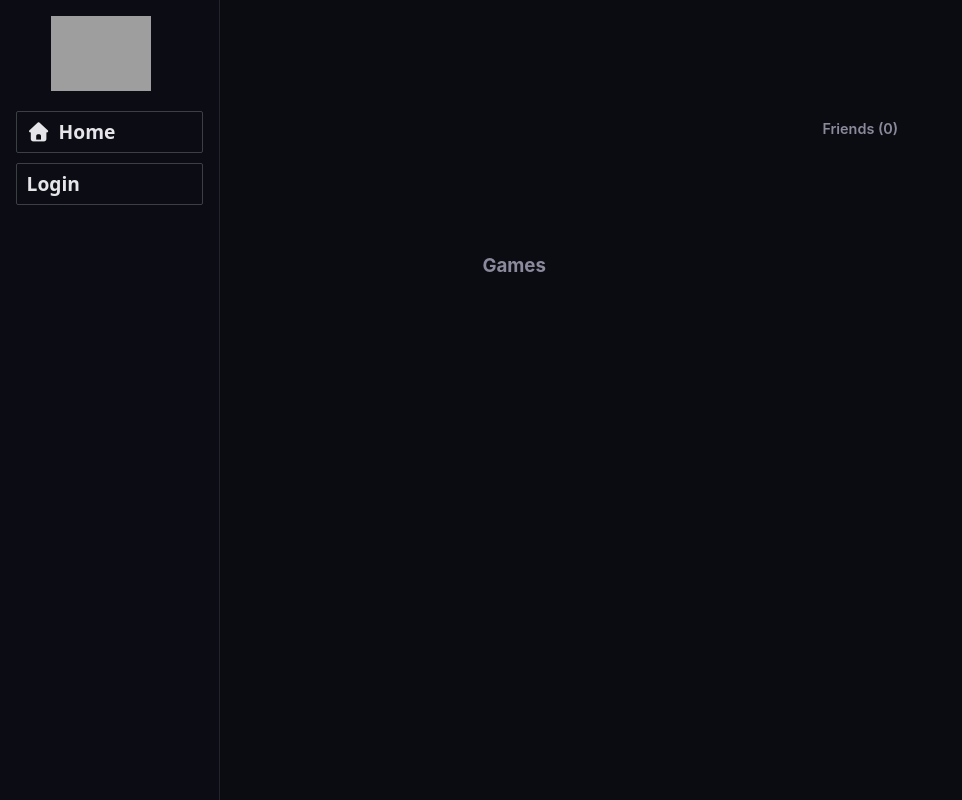
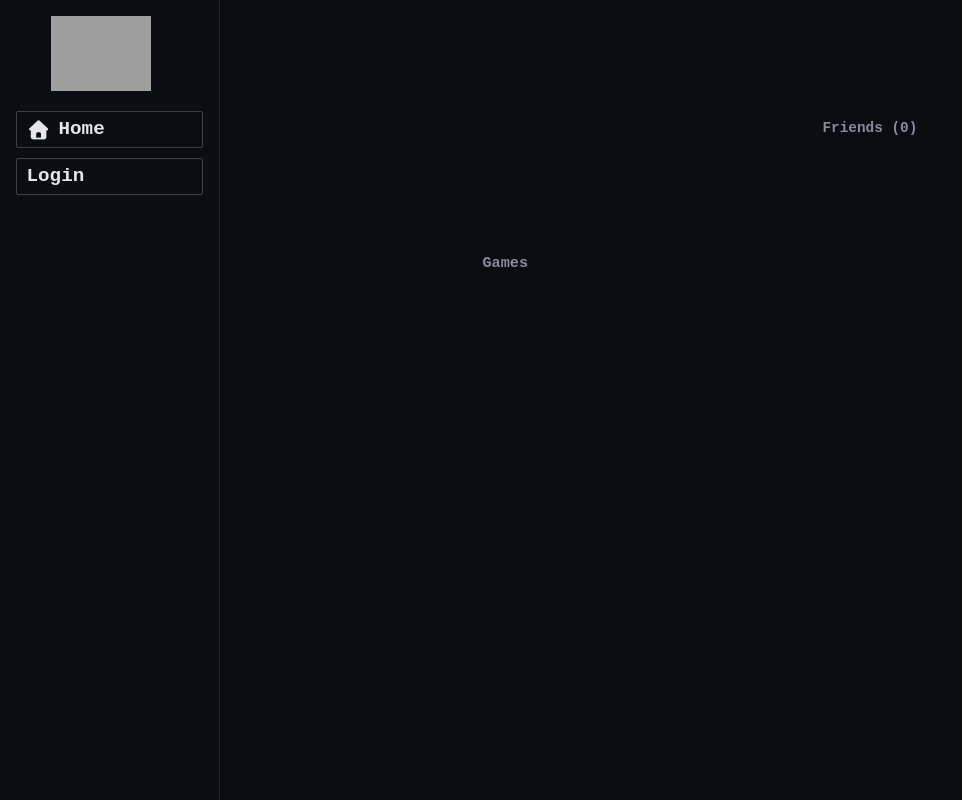
Before and after one commit to kindtracker/vortex-custom-client, a plain HTML site: page home.html in a window 1280 px wide. Shown: the whole page, without its empty margins (0-962 px from the left). Drawn offline with Linux system fonts and the light colour scheme; no server answers; grey boxes are pictures that could not be loaded.

Commit message:
use monospace font

```diff
--- a/style.css
+++ b/style.css
@@ -1,7 +1,7 @@
 body {
   background-color: #0b0b12;
   color: #e5e5ea;
-  font-family: -apple-system, BlinkMacSystemFont, "Segoe UI", Roboto, "Helvetica Neue", "Noto Sans", Arial, sans-serif, "Apple Color Emoji", "Segoe UI Emoji", "Segoe UI Symbol", "Noto Color Emoji";
+  font-family: monospace;
   margin: 0;
 }
 
@@ -34,7 +34,6 @@ body {
   text-decoration: none;
   font-weight: 600;
   font-size: 1.5vw;
-  font-family: 'Figtree', system-ui, -apple-system, sans-serif;
   border-radius: 2px;
   border: 1px solid #3c4045;
   transition: border-color 0.15s, transform 0.15s;
```
